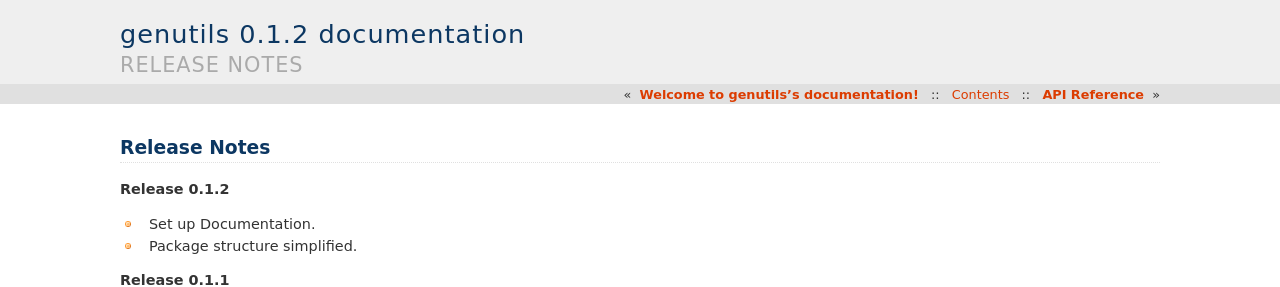
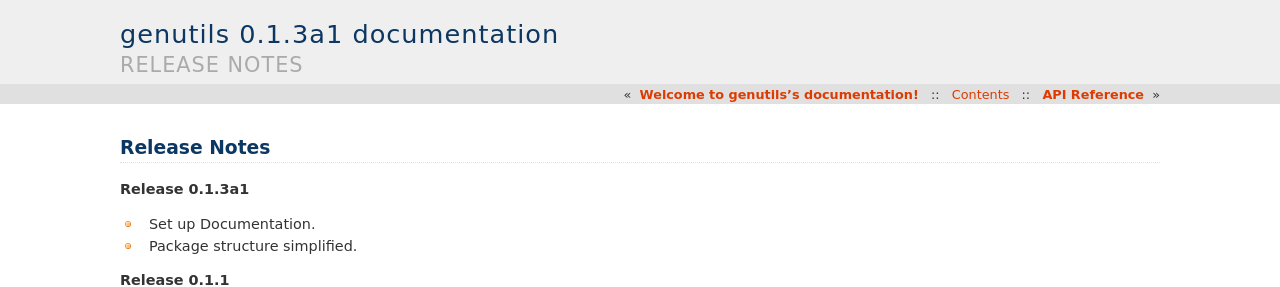
Before and after one commit to stbraun/genutils, a Sphinx documentation site: the page built from docs/source/release-notes.rst, in a window 1280 px wide. Shown: the top 287 px of the page. Built offline with Sphinx 7.4.7, drawn with Linux system fonts in a browser that asks for light colours.

Commit message:
Version pushed.

```diff
--- a/docs/source/conf.py
+++ b/docs/source/conf.py
@@ -65,7 +65,7 @@ author = 'Stefan Braun'
 # The short X.Y version.
 version = '0.1'
 # The full version, including alpha/beta/rc tags.
-release = '0.1.2'
+release = '0.1.3a1'
 
 # The language for content autogenerated by Sphinx. Refer to documentation
 # for a list of supported languages.
--- a/docs/source/release-notes.rst
+++ b/docs/source/release-notes.rst
@@ -3,7 +3,7 @@ Release Notes
 =============
 
 
-**Release 0.1.2**
+**Release 0.1.3a1**
 
 * Set up Documentation.
 * Package structure simplified.
--- a/setup.py
+++ b/setup.py
@@ -26,7 +26,7 @@ class PyTest(TestCommand):
         sys.exit(pytest.main(self.test_args))
 
 
-version = '0.1.2'
+version = '0.1.3a1'
 
 setup(name="genutils",
       version=version,
```
